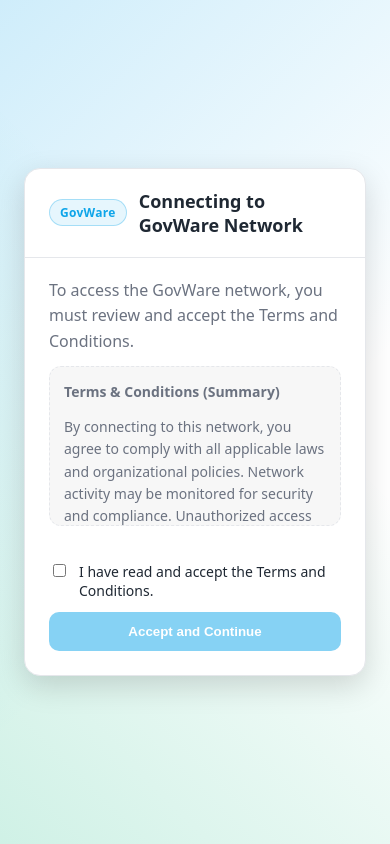
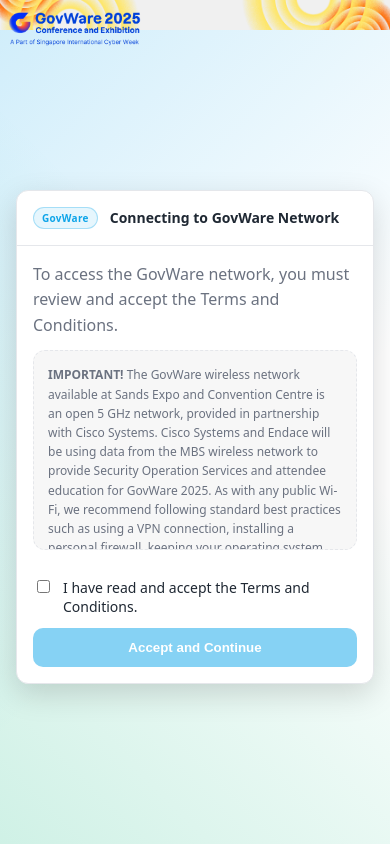
Before and after one commit to technicalnoodles/captive-portal, a website: page index.html in a window 390 px wide. Drawn offline with Linux system fonts and the light colour scheme.

Commit message:
added assets

```diff
--- a/index.html
+++ b/index.html
@@ -30,9 +30,11 @@
       margin: 0;
       font-family: system-ui, -apple-system, Segoe UI, Roboto, Helvetica, Arial, "Apple Color Emoji", "Segoe UI Emoji";
       background: linear-gradient(135deg, #0ea5e933, transparent 60%), linear-gradient(45deg, #10b98133, transparent 60%);
-      display: grid;
-      place-items: center;
-      padding: 24px;
+      display: flex;
+      flex-direction: column;
+      align-items: center;
+      padding: 0;
+      min-height: 100vh;
     }
 
     .card {
@@ -44,6 +46,38 @@
       border-radius: 16px;
       box-shadow: 0 10px 30px rgba(0,0,0,0.15);
       overflow: hidden;
+    }
+
+    .banner-wrapper {
+      position: relative;
+      width: 100%;
+    }
+
+    .banner {
+      width: 100%;
+      height: auto;
+      display: block;
+      max-width: 100vw;
+    }
+
+    .logo-overlay {
+      position: absolute;
+      top: 20px;
+      left: 20px;
+      height: 80px;
+      width: auto;
+      z-index: 10;
+    }
+
+    .container {
+      width: 100%;
+      display: flex;
+      flex-direction: column;
+      align-items: center;
+      gap: 24px;
+      padding: 24px;
+      flex: 1;
+      justify-content: center;
     }
 
     .header {
@@ -113,21 +147,86 @@
       cursor: not-allowed;
     }
     button:active { transform: translateY(1px); }
+
+    /* Mobile responsive styles */
+    @media (max-width: 768px) {
+      .logo-overlay {
+        height: 50px;
+        top: 10px;
+        left: 10px;
+      }
+
+      .container {
+        padding: 16px;
+        gap: 16px;
+      }
+
+      .card {
+        border-radius: 12px;
+      }
+
+      .header {
+        padding: 16px;
+      }
+
+      h1 {
+        font-size: 16px;
+      }
+
+      .content {
+        padding: 16px;
+      }
+
+      .footer {
+        padding: 12px 16px 16px;
+      }
+
+      .terms {
+        font-size: 13px;
+        max-height: 200px;
+      }
+    }
+
+    @media (max-width: 480px) {
+      .logo-overlay {
+        height: 40px;
+        top: 8px;
+        left: 8px;
+      }
+
+      h1 {
+        font-size: 14px;
+      }
+
+      .badge {
+        font-size: 10px;
+        padding: 3px 8px;
+      }
+
+      .terms {
+        font-size: 12px;
+      }
+    }
   </style>
 </head>
 <body>
-  <main class="card" role="main">
-    <div class="header">
+  <div class="banner-wrapper">
+    <img src="imgs/GW25%20Splash%20Screen%20Background.png" alt="GovWare 2025 Banner" class="banner" />
+    <img src="imgs/GW%20+%20SICW%20Logo%20Lock-up%20Full%20Colour.png" alt="GovWare 2025 Logo" class="logo-overlay" />
+  </div>
+  <div class="container">
+    <main class="card" role="main">
+      <div class="header">
       <span class="badge">GovWare</span>
       <h1>Connecting to GovWare Network</h1>
     </div>
 
     <div class="content">
+
       <p>To access the GovWare network, you must review and accept the Terms and Conditions.</p>
       <div class="terms" aria-label="Terms and Conditions" tabindex="0">
-        <p><strong>Terms & Conditions (Summary)</strong></p>
-        <p>By connecting to this network, you agree to comply with all applicable laws and organizational policies. Network activity may be monitored for security and compliance. Unauthorized access or misuse is prohibited and may result in disciplinary action or legal consequences. Do not transmit sensitive data unless authorized. Disconnect immediately if you suspect a security incident and report it to the administrator.</p>
-        <p>Use of this service implies consent to the above terms.</p>
+        <p><strong>IMPORTANT!</strong> The GovWare wireless network available at Sands Expo and Convention Centre is an open 5 GHz network, provided in partnership with Cisco Systems. Cisco Systems and Endace will be using data from the MBS wireless network to provide Security Operation Services and attendee education for GovWare 2025. As with any public Wi-Fi, we recommend following standard best practices such as using a VPN connection, installing a personal firewall, keeping your operating system updated, turning off your wireless adapter when not in use, and disabling ad-hoc (peer-to-peer) capabilities on your device.</p>
+        <p>By connecting to the GOVWARE wireless network, you are consenting all <a href="https://www.govware.sg/code-of-conduct">Terms & Conditions and Code of Conduct of GovWare Conference & Exhibition 2025</a> and our <a href="https://www.govware.sg/data-protection-and-privacy-notice">Data Protection and Privacy Notice</a>.</p>
       </div>
     </div>
 
@@ -139,6 +238,7 @@
       <button id="acceptBtn" type="submit" disabled>Accept and Continue</button>
     </form>
   </main>
+  </div>
 
   <script src="/fpjs/v4.min.js"></script>
   <script>
@@ -182,7 +282,7 @@
           keepalive: true
         }).catch(() => {})
           .finally(() => {
-            window.location.href = 'https://duckduckgo.com/';
+            window.location.href = 'https://www.govware.sg/';
           });
       });
 
```
Also changed, not shown: server1.js (+8 -0 lines), imgs/GW + SICW Logo Lock-up Full Colour.png (added), imgs/GW + SICW Logo Lock-up White.png (added), imgs/GW25 Splash Screen Background.png (added), imgs/GovWare 2025 Desktop Logo.png (added), imgs/GovWare 2025 Mobile Logo.png (added).
